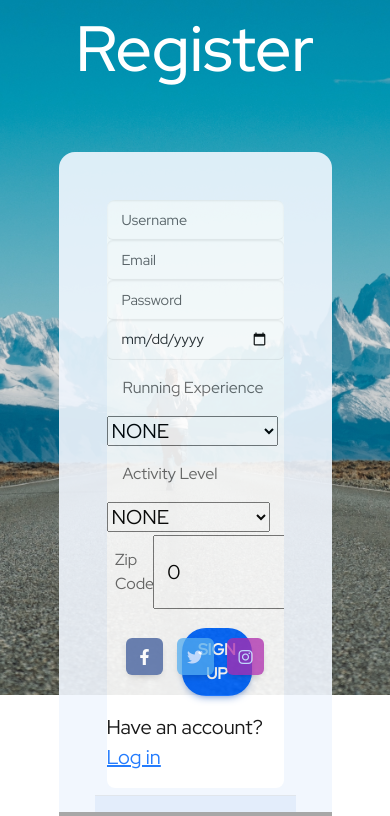
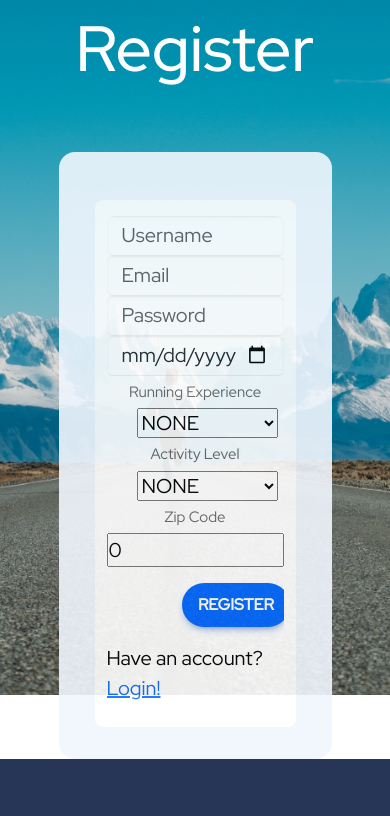
Before and after one commit to PhaseRUN/PhaseRUN-Capstone, a Spring Boot app: page /register in a window 390 px wide. Shown: the part 149-965 px from the top of the page. After the commit the page ends 908 px from the top, so only its background shows below. Run offline with Spring Boot 4, Linux system fonts and the light colour scheme; some of the project's set-up classes (security, data sources, template engines, error pages and the like) are left out, and stand-ins take their place; some libraries are stand-ins or nearby versions; grey boxes are pictures that could not be loaded.

Commit message:
removed footer,cleaned up registration page, merged profile photo edit

```diff
--- a/src/main/resources/static/css/register.css
+++ b/src/main/resources/static/css/register.css
@@ -1,6 +1,7 @@
 .register-img{
     width: 400px;
     height: auto;
+    border-radius: 7px;
 
 }
 
@@ -27,11 +28,41 @@
     font-size: 1.6rem;
 }
 
-.subtitle {
-    font-size: 1rem;
+.subtitle-zip {
+    font-size: 1em;
     color: #666;
+    width: 32%;
+    padding-left: 32px;
 }
 
+.subtitle-run {
+    font-size: 1em;
+    color: #666;
+    padding-right: 22px;
+}
+
+.subtitle-act {
+    font-size: 1em;
+    color: #666;
+    padding-right: 80px;
+}
+
+.run-exp {
+    width: 11em;
+    font-size: 20px;
+}
+
+.act-lvl {
+    width: 11em;
+    font-size: 20px;
+}
+
+.zip {
+    width: 11em;
+    padding-left: 0;
+    padding-top: 0;
+    padding-bottom: 0;
+}
 /*Inputs box*/
 .form-container {
     overflow: hidden;
@@ -48,13 +79,14 @@
     height: 40px;
     width: 100%;
     border-bottom: 1px solid #eee;
-    font-size: .9rem;
+    font-size: 1em;
     padding: 8px 15px;
 }
 
 .form-section {
     padding: 16px;
     font-size: .85rem;
+    border-radius: 10px;
     display: flex;
     justify-content: center;
     background-color: #e0ecfb;
@@ -88,3 +120,78 @@
 .form button:hover {
     background-color: #005ce6;
 }
+
+/*mobile view*/
+@media (max-width: 768px) {
+    /* Custom styles for screens that are `sm` or larger */
+    .col-sm-6 {
+        overflow: hidden;
+        border-radius: 8px;
+        background-color: #fff;
+        margin: 1rem 0 .5rem;
+        width: 100%;
+    }
+
+    /*remove image*/
+    .form-section {
+        display: none;
+    }
+
+    .subtitle-zip {
+        font-size: 15px;
+        color: #666;
+        width: 100%;
+        display: flex;
+        justify-content: center;
+        padding: 5px 0;
+    }
+
+    .subtitle-run {
+        font-size: 15px;
+        color: #666;
+        width: 100%;
+        display: flex;
+        justify-content: center;
+        padding: 5px 0;
+        margin: 0;
+    }
+
+    .subtitle-act {
+        font-size: 15px;
+        color: #666;
+        width: 100%;
+        display: flex;
+        justify-content: center;
+        padding: 5px 0;
+        margin: 0!important
+    }
+
+   .run-exp {
+        width: 80%;
+        font-size: 20px;
+        display: flex;
+        justify-content: center;
+        margin-left: 30px;
+   }
+
+    .act-lvl {
+        width: 80%;
+        font-size: 20px;
+        display: flex;
+        justify-content: center;
+        margin-left: 30px;
+    }
+
+    .zip-sm {
+        margin: 0;
+        padding: 0!important;
+        width: 100%;
+        display: flex;
+        justify-content: center !important;
+    }
+
+    .btn-reg {
+        display: flex;
+        justify-content: center !important;
+    }
+}
--- a/src/main/resources/templates/users/profile.html
+++ b/src/main/resources/templates/users/profile.html
@@ -176,7 +176,7 @@
     </div>
 </div>
 
-<footer th:replace="~{partials/footer :: footer}"></footer>
+<!--<footer th:replace="~{partials/footer :: footer}"></footer>-->
 
 <script src="https://static.filestackapi.com/filestack-js/3.x.x/filestack.min.js"></script>
 <script src="/js/profile.js"></script>
--- a/src/main/resources/templates/users/raceSearch.html
+++ b/src/main/resources/templates/users/raceSearch.html
@@ -106,7 +106,5 @@
     </div>
 </div>
 
-<footer th:replace="~{partials/footer :: footer}"></footer>
-
 </body>
 </html>
--- a/src/main/resources/templates/visitors/about.html
+++ b/src/main/resources/templates/visitors/about.html
@@ -53,7 +53,5 @@
     </div>
 </div> <!--End of Container-->
 
-
-<footer th:replace="~{partials/footer :: footer}"></footer>
 </body>
 </html>
--- a/src/main/resources/templates/visitors/faq.html
+++ b/src/main/resources/templates/visitors/faq.html
@@ -30,6 +30,5 @@
         </div>
     </div>
 </div>
-<footer th:replace="~{partials/footer :: footer}"></footer>
 </body>
 </html>
--- a/src/main/resources/templates/visitors/home.html
+++ b/src/main/resources/templates/visitors/home.html
@@ -47,6 +47,5 @@
         </div>
     </div>
 
-    <footer th:replace="~{partials/footer :: footer}"></footer>
 </body>
 </html>
--- a/src/main/resources/templates/visitors/login.html
+++ b/src/main/resources/templates/visitors/login.html
@@ -44,6 +44,5 @@
     </div>
 </div>
 
-<footer th:replace="~{partials/footer :: footer}"></footer>
 </body>
 </html>
--- a/src/main/resources/templates/visitors/register.html
+++ b/src/main/resources/templates/visitors/register.html
@@ -17,7 +17,7 @@
 <div class="container form-box opacity-90 pt-0">
     <form class="row form-input general-text form justify-content-center align-items-center" th:action="@{/register}" method="POST" th:Object="${user}" id="fitness-form">
         <div class="row row-cols-lg-2 justify-content-center align-items-center ">
-            <div class="col-lg-6">
+            <div class="col-lg-6 col-md-6 col-sm-6">
                 <div class="form-container">
                     <label class="visually-hidden" for="username">Username</label>
                     <input type="text" class="form-control input" id="username" placeholder="Username" th:field="*{username}"/>
@@ -30,9 +30,9 @@
 
                     <label class="visually-hidden" for="date-of-birth">DOB</label>
                     <input class="form-control input" type="date" id="date-of-birth" name="date-of-birth" placeholder="DOB mm/dd/yyyy"/>
-                    <div>
-                    <label for="running-exp" class="subtitle">Running Experience</label>
-                         <select id="running-exp" th:field="*{runningExp}">
+                    <div class="act-sm">
+                    <label for="running-exp" class="subtitle-run">Running Experience</label>
+                         <select id="running-exp" class="run-exp"   th:field="*{runningExp}">
                             <option th:each="runningExp : ${T(com.codeup.phaserun.models.User.RunningExpEnum).values()}"
                                 th:value="${runningExp}"
                                 th:text="${runningExp}"
@@ -40,9 +40,9 @@
                             </option>
                         </select>
                     </div>
-                    <div>
-                    <label for="activity-level" class="subtitle">Activity Level</label>
-                        <select id="activity-level" th:field="*{activityLvl}">
+                    <div class="act-sm">
+                    <label for="activity-level" class="subtitle-act">Activity Level</label>
+                        <select id="activity-level" class="act-lvl" th:field="*{activityLvl}">
                             <option th:each="activityLvl : ${T(com.codeup.phaserun.models.User.ActivityLvlEnum).values()}"
                                     th:value="${activityLvl}"
                                     th:text="${activityLvl}"
@@ -51,18 +51,18 @@
                         </select>
                     </div>
 <!--                    Zip code Container-->
-                    <div class="row align-items-center justify-content-center">
-                        <label class="subtitle col-3" for="fit-zipcode">Zip Code</label>
-                        <input class="col-8" type="number" pattern="[0-9]" id="fit-zipcode" value="" placeholder="Zip Code" th:field="*{zipcode}"/>
+                    <div class="row align-items-center justify-content-between pe-4 zip-sm">
+                        <label class="subtitle-zip col-3" for="fit-zipcode">Zip Code</label>
+                        <input class="col-3 zip" type="text" pattern="[0-9]" id="fit-zipcode" placeholder="Zip Code" th:field="*{zipcode}"/>
                     </div>
 <!--                    Form Submit Button Container-->
-                    <div class="row justify-content-center">
-                        <div class="col-3 mx-0 my-3">
-                            <button type="submit" class="btn btn-primary">Sign Up</button>
+                    <div class="row btn-reg justify-content-center">
+                        <div class="col-3 my-3">
+                            <button type="submit" class="btn btn-primary">Register</button>
                         </div>
                     </div>
                     <div class="col-lg-12 d-flex justify-content-center">
-                        <p>Have an account? <a href="/login">Log in</a></p>
+                        <p>Have an account? <a href="/login">Login!</a></p>
                     </div>
                 </div>
             </div>
@@ -78,6 +78,5 @@
         </div>
     </form>
 </div>
-<footer th:replace="~{partials/footer :: footer}"></footer>
 </body>
 </html>
```
